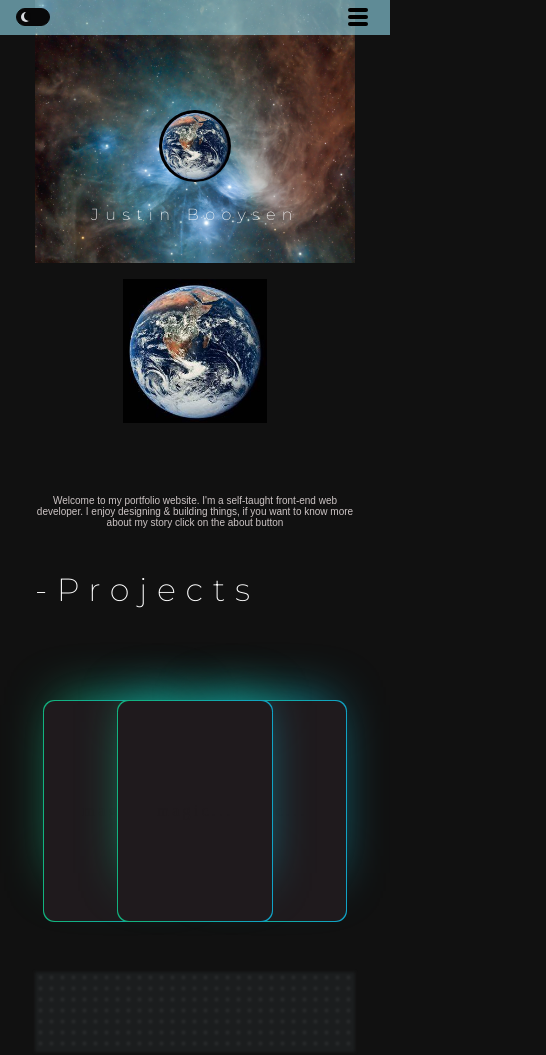
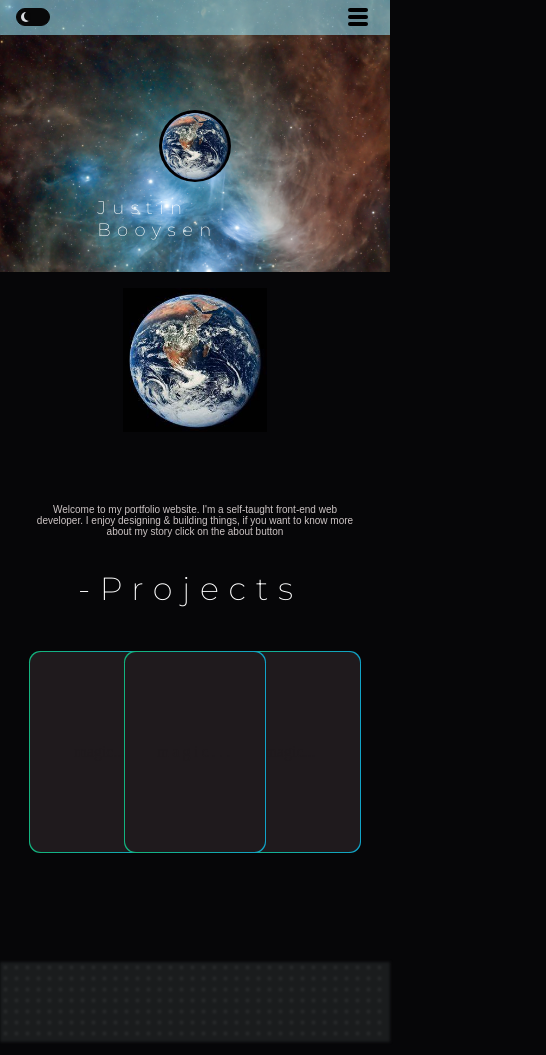
Before and after one commit to JAEdevtech/website-Portfolio, a website: page docs/index.html in a window 390 px wide. Shown: the top 1055 px of the page, 546 px wide, since content can reach past the window. Drawn offline with Linux system fonts and the light colour scheme.

Commit message:
responsiveness added to cards and backgorund image

```diff
--- a/docs/card-component.css
+++ b/docs/card-component.css
@@ -14,6 +14,7 @@
 
 .card,
 .card-info {
+
   z-index: 2;
 }
 
@@ -30,38 +31,8 @@
   background: var(--background);
 }
 
-.card::after {
-  position: absolute;
-  content: "";
-  top: -22px;
-  left: 0px;
-  right: 0;
-  z-index: -1;
-  height: 100%;
-  width: 100%;
-  transform: scale(0.76);
-  filter: blur(34.5px);
-  background: var(--background);
-  transition: opacity 0.5s;
-}
-
-.card2::after {
-  position: absolute;
-  content: "";
-  top: -22px;
-  left: 0px;
-  right: 0;
-  z-index: -1;
-  height: 100%;
-  width: 100%;
-  transform: scale(0.76);
-  filter: blur(34.5px);
-  background: var(--background);
-  transition: opacity 0.5s;
-}
-
-.card3::after {
-  position: absolute;
+.card::after,.card2::after,card3::after {
+  position: relative;
   content: "";
   top: -22px;
   left: 0px;
@@ -90,33 +61,14 @@
   border-radius: 0.7rem;
 }
 
-.card .title {
+.card .title,card2 .title,card3 .title {
   font-weight: light;
   letter-spacing: 0.2em;
 }
-.card2 .title {
-  font-weight: light;
-  letter-spacing: 0.2em;
-}
-.card3 .title {
-  font-weight: light;
-  letter-spacing: 0.2em;
-}
+
 /*Hover*/
-.card:hover::after {
-  opacity: 0.6;
-  padding: 0.7rem 0;
-  top: 18px;
-  transition: 0.6s;
-}
-
-.card2:hover::after {
-  opacity: 0.6;
-  padding: 0.7rem 0;
-  top: 18px;
-  transition: 0.6s;
-}
-
+.card:hover::after,
+.card2:hover::after,
 .card3:hover::after {
   opacity: 0.6;
   padding: 0.7rem 0;
@@ -125,70 +77,12 @@
 }
 
 .card:hover,
-:focus-within .card-info {
+:focus-within .card-info, .card2:hover,
+:focus-within .card-info2, .card3:hover,
+:focus-within .card-info3{
   transform: scale(1.1);
   transition: all 0.2s ease-in-out;
   color: #fff9f9;
   transition: color 1s;
   z-index: 999;
 }
-
-.card2:hover,
-:focus-within .card-info2 {
-  transform: scale(1.1);
-  transition: all 0.2s ease-in-out;
-  color: #fff9f9;
-  transition: color 1s;
-  z-index: 999;
-}
-
-.card3:hover,
-:focus-within .card-info3 {
-  transform: scale(1.1);
-  transition: all 0.2s ease-in-out;
-  color: #fff9f9;
-  transition: color 1s;
-  z-index: 999;
-}
-@media only screen and (min-width: 375px) and (max-width: 424px) {
-  .card,
-  .card2,
-  .card3 {
-    position: absolute;
-    --background: linear-gradient(to right, #13b37f 10%, #11a3c8 100%);
-    width: calc(140px * 1.1);
-    height: calc(200px * 1.1);
-    padding: 0.9px;
-    border-radius: 0.7rem;
-    overflow: visible;
-    background: var(--background);
-  }
-}
-@media only screen and (min-width: 425px) and (max-width: 767px) {
-  .card,
-  .card2,
-  .card3 {
-    position: absolute;
-    --background: linear-gradient(to right, #13b37f 10%, #11a3c8 100%);
-    width: calc(140px * 1.2);
-    height: calc(200px * 1.2);
-    padding: 0.9px;
-    border-radius: 0.7rem;
-    overflow: visible;
-    background: var(--background);
-  }
-}
-@media only screen and (min-width: 768px) and (max-width: 1024px) {
-  .card,
-  .card2,
-  .card3 {
-    position: absolute;
-    --background: linear-gradient(to right, #13b37f 10%, #11a3c8 100%);
-    width: calc(140px * 1.5);
-    height: calc(200px * 1.5);
-    padding: 0.9px;
-    border-radius: 0.7rem;
-    overflow: visible;
-    background: var(--background);
-  }
-}
--- a/docs/index.html
+++ b/docs/index.html
@@ -76,7 +76,8 @@
         <h3>-Projects</h3>
       </div>
       <section class="projects">
-        <!-- <div class="blur-layer"></div> -->
+	      <div class="project-container">
+	      <!-- <div class="blur-layer"></div> -->
         <div class="card">
           <div class="card-info">
             <p class="title">magic...</p>
@@ -92,6 +93,7 @@
             <p class="title">magic...</p>
           </div>
         </div>
+	      </div>
       </section>
       <div class="description-container">
         <div class="project-description"><p class="description-text"></p></div>
--- a/docs/style.css
+++ b/docs/style.css
@@ -1,7 +1,8 @@
 :root {
-  --background: #111111;
+  --background: #060608;
   --color: #fff;
 }
+
 body {
   display: flex;
   align-items: center;
@@ -201,7 +202,7 @@ header {
 .content-container {
   display: block;
   justify-content: center;
-  /* max-width: 1140px; */
+  width: 100%;
 }
 .hero {
   background: url(./resourses/potential\ hazard\ astroids_jpl_3254.jpg);
@@ -211,7 +212,8 @@ header {
   z-index: -99999;
 }
 .hero-container {
-  max-width: 256px;
+  width: 100%
+  //max-width: 256px;
   padding: 5.5rem 2rem 1rem 2rem;
   display: flex;
   flex-direction: column;
@@ -234,7 +236,6 @@ header {
 }
 
 .text-container {
-  max-width: 256px;
   padding: 2.5rem 2rem 1rem 2rem;
   display: flex;
   flex-direction: column;
@@ -327,11 +328,11 @@ button:active {
 h1 {
   font-family: "Montserrat";
   font-weight: 100;
-  font-size: x-small;
+  font-size: small;
 }
 
 h2 {
-  font-size: medium;
+  font-size: large;
   letter-spacing: 0.4rem;
 }
 
@@ -339,7 +340,7 @@ h2,
 h3 {
   font-family: "Montserrat";
   font-weight: 200;
-  padding: 0.6rem 0;
+  padding: 0 20%;
 }
 
 .h3-wrap {
@@ -361,11 +362,18 @@ h3 {
   justify-content: center;
   align-items: center;
   height: 20.1rem;
-  /* width: 70vw; */
-  margin: 1.5rem 1.5rem 0 1.5rem;
-  border-radius: 1rem;
+  width: 100%;
+  //padding: 0 -55rem 0 -55rem;
+  //margin: 1.5rem 1.5rem 0 1.5rem;
+  //border-radius: 90rem;
 }
-
+.project-container {
+	display: flex;
+	justify-content: center;
+	position: absolute;
+	width: 300px ;
+        height: 300px;
+}
 /* project description */
 .description-container {
   width: auto;
@@ -383,7 +391,7 @@ h3 {
     height: 100%;
     /* Add your background pattern here */
     background: rgba(29, 31, 32, 0.904)
-      radial-gradient(rgba(255, 255, 255, 0.712) 10%, transparent 1%);
+    radial-gradient(rgba(255, 255, 255, 0.712) 10%, transparent 1%);
     background-size: 11px 11px;
     filter: blur(0.1rem);
   }
--- a/server.js
+++ b/server.js
@@ -3,7 +3,7 @@ const path = require("path");
 const app = express();
 const port = 3000;
 
-app.use(express.static(path.join(__dirname, "/public")));
+app.use(express.static(path.join(__dirname, "/docs")));
 
 app.listen(port, () => {
   console.log(`PORT:${port} running...`);
```
Also changed, not shown: 1 other file.
